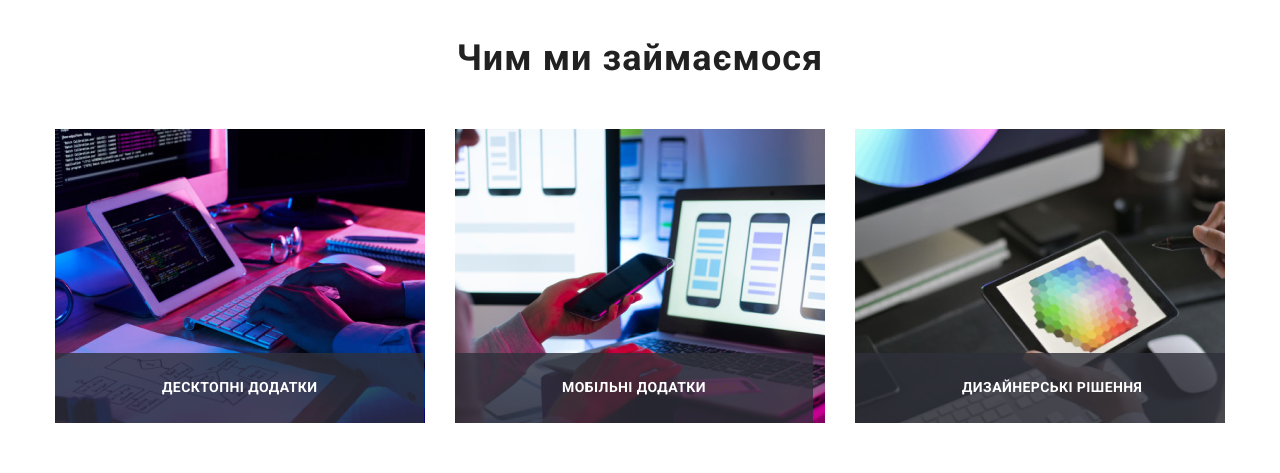
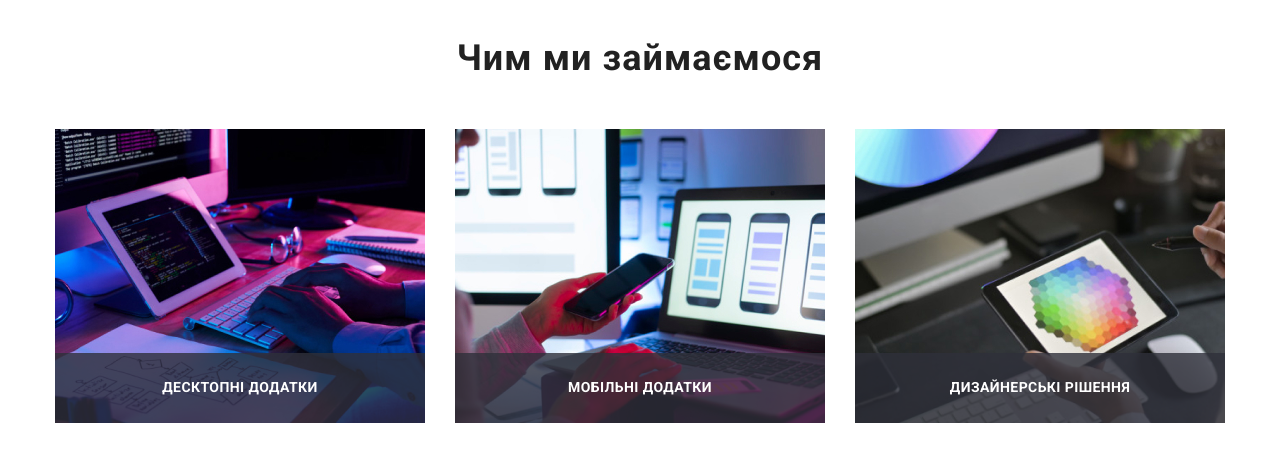
Before and after one commit to Juliia1109/goit-markup-hw-05, a plain HTML site: page index.html in a window 1280 px wide. Shown: the part 1080-1553 px from the top of the page. Drawn offline with nearby package versions, Linux system fonts and the light colour scheme.

Commit message:
Виправлення помилок д.з.5

```diff
--- a/css/styles.css
+++ b/css/styles.css
@@ -566,15 +566,11 @@ flex-wrap: wrap;
 margin: -15px;
 }
 
-.section-desc {
-    position: relative;
-    overflow: hidden;
-}
-
-.section-desc > .list-text {
+.list-text {
 position: absolute;
-top: 224px;
-padding: 27px 107px;
+bottom: 0;
+width: 100%;
+padding: 27px;
 font-weight: 700;
 line-height: 1.14;
 letter-spacing: 0.03em;
@@ -582,7 +578,10 @@ text-transform: uppercase;
 color: var(--primary-white-color);
 background-color: rgba(47, 48, 58, 0.8);
 text-align: center;
-white-space:nowrap;
+}
+
+.img-list-img {
+    position: relative;
 }
 
 /* footer */
@@ -727,7 +726,6 @@ font-weight: 700;
 .filter-button:focus {
     background-color: var(--accent-color);
     color: var(--primary-white-color);
-    cursor: pointer;
 }
 
 .filter-item .filter-button:hover,
--- a/index.html
+++ b/index.html
@@ -127,24 +127,22 @@
         <div class="container">
             <h2 class="section-title">Чим ми займаємося</h2>
             <ul class="list img-list">
+
                 <li class="img-list-img">
-                  <div class="section-desc">
                     <img src="./images/img1.jpg" alt="Картина з планшетом" width="370" />
                     <p class="list-text">Десктопні додатки</p>
-                  </div>
                 </li>
+
                 <li class="img-list-img">
-                  <div class="section-desc">
                     <img src="./images/img2.jpg" alt="Картина з телефоном та ноутбуком" width="370" />
                     <p class="list-text">Мобільні додатки</p>
-                  </div>
                 </li>
+
                 <li class="img-list-img">
-                  <div class="section-desc">
                     <img src="./images/img3.jpg" alt="Картина з планшетом у руках" width="370" />
                     <p class="list-text">Дизайнерські рішення</p>
-                  </div>
                 </li>
+
             </ul>
         </div>
         </section>
```
